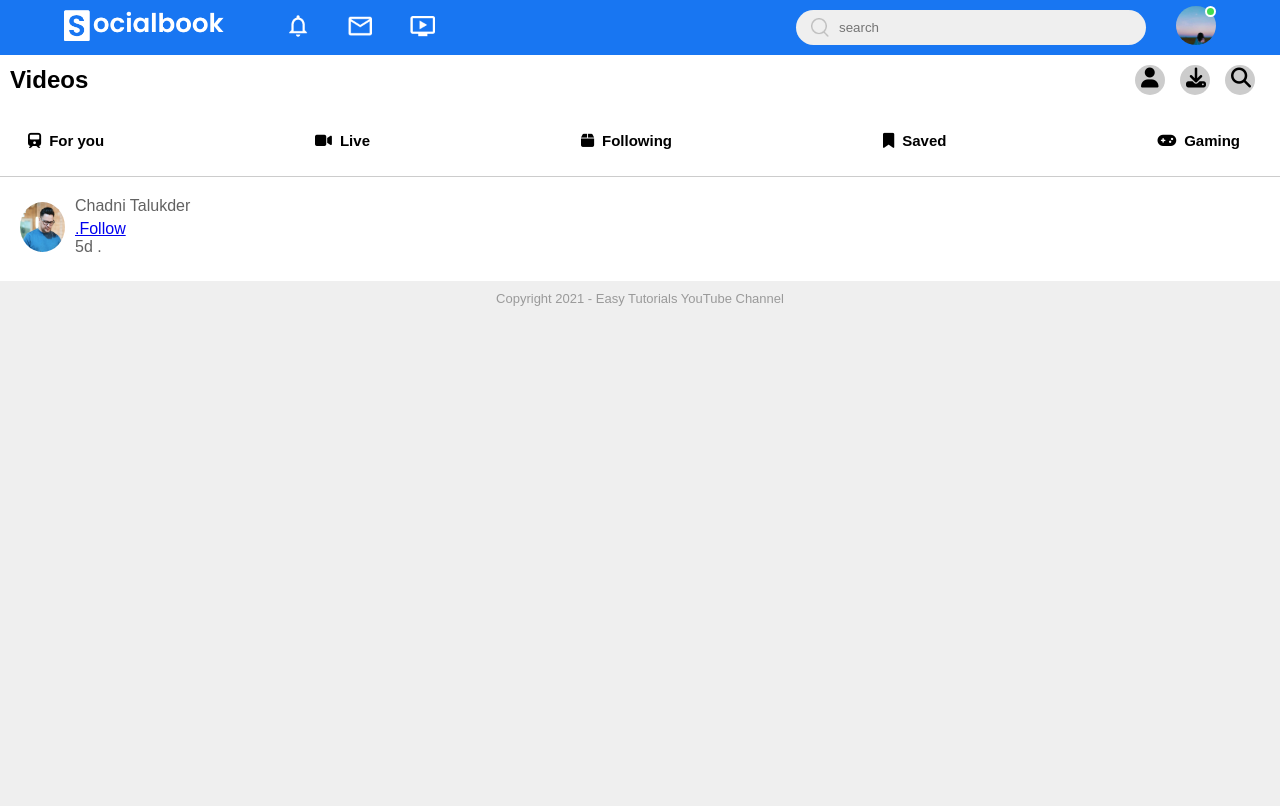
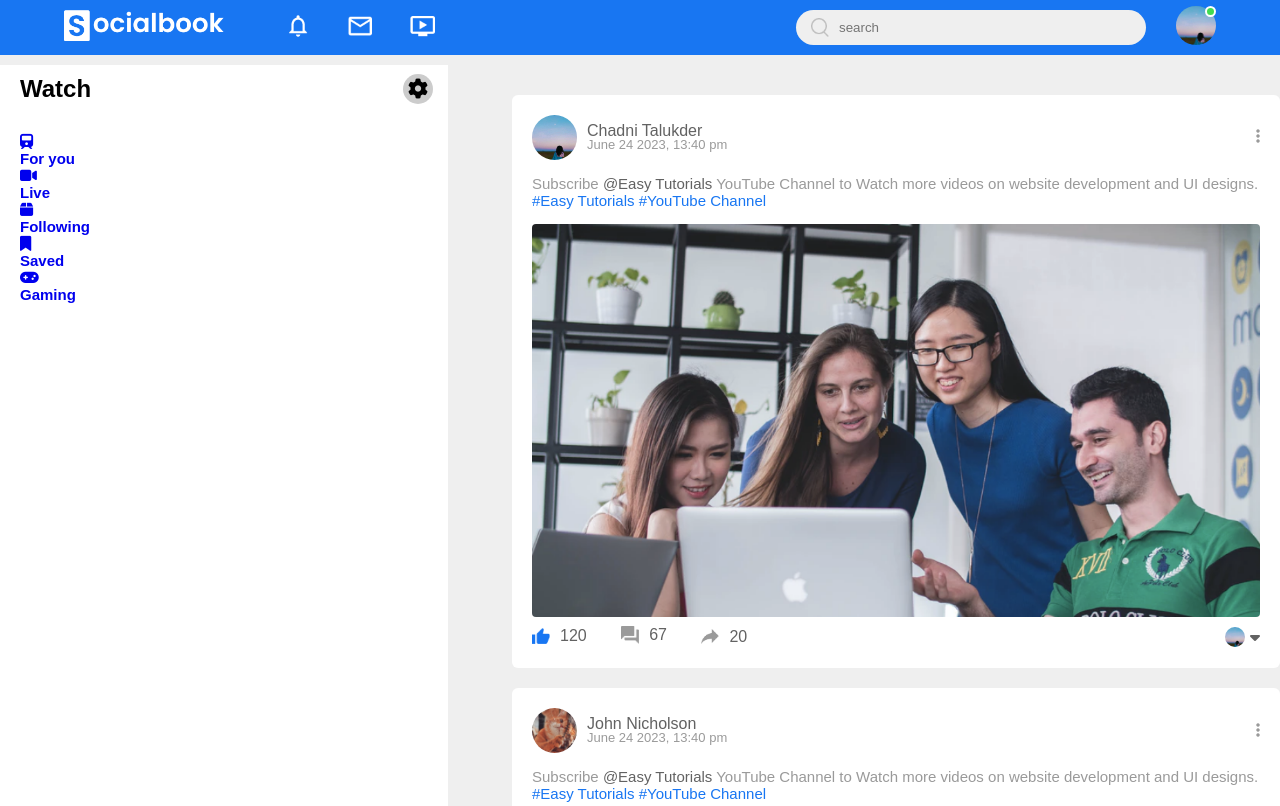
Before and after one commit to chadnitalukder2/Facebook-clone-css, a plain HTML site: page video.html in a window 1280 px wide. Shown: the top 806 px of the page. Drawn offline with Linux system fonts and the light colour scheme.

Commit message:
Facebook video1

```diff
--- a/video.css
+++ b/video.css
@@ -5,33 +5,45 @@
 }
 .main{
     display: flex;
+    justify-content: space-between;
+    padding: 10px 0 ;
+
+
+}
+.vd-left{
+    position:sticky;
+    flex-basis: 35%;
+    background: #fff
+}
+.watch {
+    display: flex;
     align-items: center;
     justify-content: space-between;
-    padding: 10px;
-    background: #fff
 }
-.video-right{
-    position: relative;
-    display: flex;
-    justify-content: space-between;
-    align-items: center;
+.watch h2{
+    padding: 10px 20px;
 }
-
-    .video-right .user, .down,.search {
+ .watch div i{
     display: block;
-        padding-left: 6px;
+    padding-left: 5px;
     font-size: 20px;
     background: #ccc;
     margin-right: 15px;
     border-radius: 50%;
     width: 30px;
     height: 30px;
-        padding-top: 2px;
+    padding-top: 5px;
+
 }
+.vd-right{
+    flex-basis: 60%;
+    padding: 0;
+}
+
+
+
 .menu-box{
-    display: flex;
-    justify-content: space-between;
-    align-items: center;
+
     background: #fff;
     margin: 0;
     padding: 20px;
@@ -40,59 +52,15 @@
 .menu-box h4{
     font-size: 15px;
     margin-right: 20px;
-    color: black;
+    text-decoration: none;
 }
-.menu-box i{
-    font-size: 15px;
-    margin: 8px;
-    color: black;
-}
+
+
 .menu-box a{
     text-decoration: none;
 
 }
-.menu-box a:hover{
-    background:#ccc;
-    border-radius: 20px;
+.vd-right{
+    position: sticky;
+    padding: 10px 0;
 }
-hr {
-    border: 0;
-    height: 1px;
-    background: #ccc;
-
-}
-
-.video{
-    background: #fff;
-    padding: 20px;
-    display: flex;
-
-}
-.user-pro-vedio img{
-border-radius: 50%;
-height: 50px;
-width: 50px;
-
-}
-.user-pro-vedio {
-    display: flex;
-    align-items: center;
-}
-
-.user-pro-vedio img {
-    width: 45px;
-    border-radius: 50%;
-    margin-right: 10px;
-}
-
-.user-pro-vedio p{
-    margin-bottom: 5px;
-    font-weight: 500;
-    color: #626262;
-
-}
-.usera-pro-vedio a{
-    font-size: 20px;
-    text-decoration: none;
-
-}
--- a/video.html
+++ b/video.html
@@ -95,38 +95,90 @@
 
     </nav>
 <!----------main content------>
+<div class="main">
+<div class="vd-left">
+    <div class="watch">
+    <h2>Watch</h2>
+    <div><i class="fa-solid fa-gear"></i></div>
+    </div>
 
-<div class="main">
-    <div class="video-left">
-        <h2>Videos</h2>
+    <div class="menu-box">
+<a href="#"><h4><div class="for"><i class="fa-solid fa-train"></i></div>For you</h4></a>
+<a href="#"><h4><div  class="live"><i class="fa-solid fa-video"></i></div>Live</h4></a>
+<a href="#" ><h4><div class="follow"><i class="fa-solid fa-box"></i></div>Following</h4></a>
+<a href="#"><h4> <div  class="save"><i class="fa-sharp fa-solid fa-bookmark"></i></div>Saved</h4></a>
+<a href="#" > <h4><div class="game"><i class="fa-solid fa-gamepad"></i></div>Gaming</h4></a>
+</div>
+</div>
+
+
+<div class="vd-right">
+
+    <div class="post-container">
+        <div class="post-row">
+            <div class="user-profile">
+                <img src="img/post6.jpg">
+                <div>
+                    <p>Chadni Talukder </p>
+                    <span> June 24 2023, 13:40 pm</span>
+                </div>
+            </div>
+            <a href="#"><i class="fas fa-ellipsis-v"></i></a>
+        </div>
+        <p class="post-text"> Subscribe <span> @Easy Tutorials</span> YouTube Channel to Watch more videos on
+            website development and UI
+            designs. <a href="#">#Easy Tutorials</a> <a href="#">#YouTube Channel</a></p>
+                <img src="images/feed-image-1.png" class="post-img">
+                <div class="post-row">
+                    <div class="activity-icons">
+                        <div><img src="images/like-blue.png">120</div>
+                        <div><img src="images/comments.png">67</div>
+                        <div><img src="images/share.png">20</div>
+                    </div>
+                    <div class="post-profile-icon">
+                        <img src="img/post6.jpg"><i class="fas fa-caret-down"></i>
+
+                    </div>
+                </div>
     </div>
-    <div class="video-right">
-       <div class="user"><i class="fa-solid fa-user"></i></div>
-        <div class="down"><i class="fa-solid fa-download"></i></div>
-        <div class="search"><i class="fa-solid fa-magnifying-glass"></i></div>
 
+
+    <div class="post-container">
+        <div class="post-row">
+            <div class="user-profile">
+                <img src="img/cat.jpeg">
+                <div>
+                    <p>John Nicholson</p>
+                    <span> June 24 2023, 13:40 pm</span>
+                </div>
+            </div>
+            <a href="#"><i class="fas fa-ellipsis-v"></i></a>
+        </div>
+        <p class="post-text"> Subscribe <span> @Easy Tutorials</span> YouTube Channel to Watch more videos on
+            website development and UI
+            designs. <a href="#">#Easy Tutorials</a> <a href="#">#YouTube Channel</a></p>
+                <img src="images/feed-image-2.png" class="post-img">
+                <div class="post-row">
+                    <div class="activity-icons">
+                        <div><img src="images/like.png">120</div>
+                        <div><img src="images/comments.png">67</div>
+                        <div><img src="images/share.png">20</div>
+                    </div>
+                    <div class="post-profile-icon">
+                        <img src="img/cat.jpeg"><i class="fas fa-caret-down"></i>
+
+                    </div>
+                </div>
     </div>
-</div>
-<div class="menu-box">
-
-    <a href="#"><h4><i class="fa-solid fa-train"></i>For you</h4></a>
-   <a href="#"> <h4> <i class="fa-solid fa-video"></i>Live</h4></a>
-    <a href="#"><h4><i class="fa-solid fa-box"></i>Following</h4></a>
-    <a href="#"><h4><i class="fa-sharp fa-solid fa-bookmark"></i>Saved</h4></a>
-   <a href="#"> <h4><i class="fa-solid fa-gamepad"></i>Gaming</h4></a>
 
 </div>
-<hr>
-<div class="video">
-<div class="user-pro-vedio">
-    <a href="profile.html" > <img src="images/profile.png"></a>
 
-      <div>
-         <p>Chadni Talukder</p> <a href="#">.Follow</a>
-          <p>5d .</p>
-      </div>
-  </div>
+
+
+
+
 </div>
+
     <div class="footer">
 
         <p>Copyright 2021 - Easy Tutorials YouTube Channel</p>
```
Also changed, not shown: kuhi.html (added, +31 -0 lines). Lines whose indentation alone changed are shown as unchanged.
